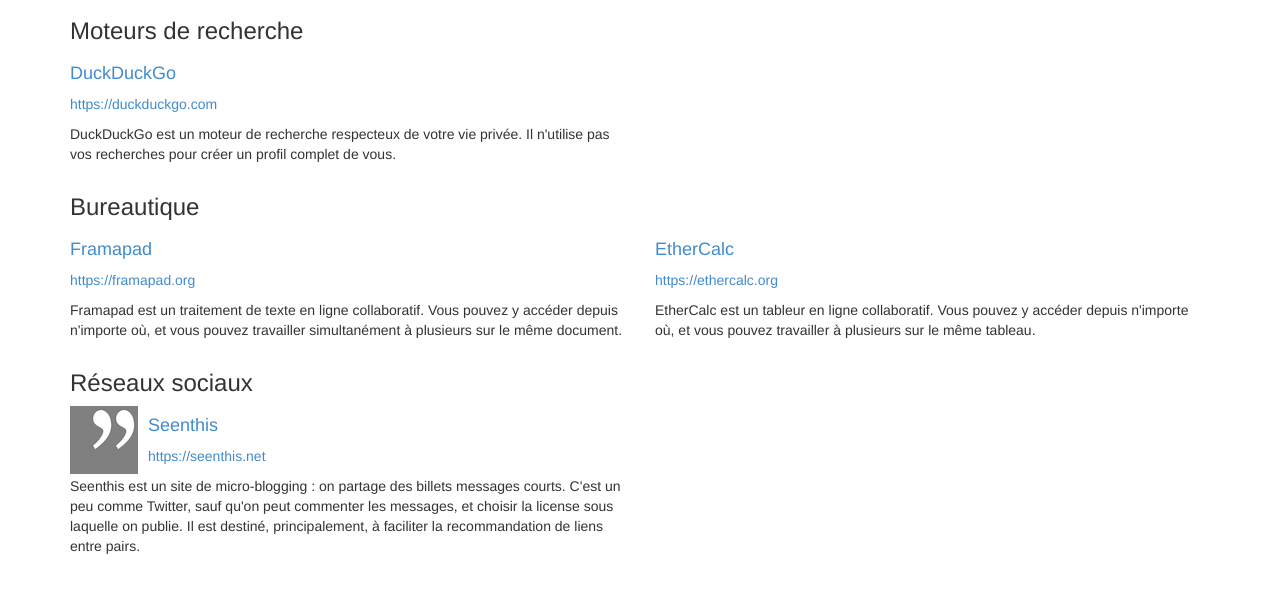
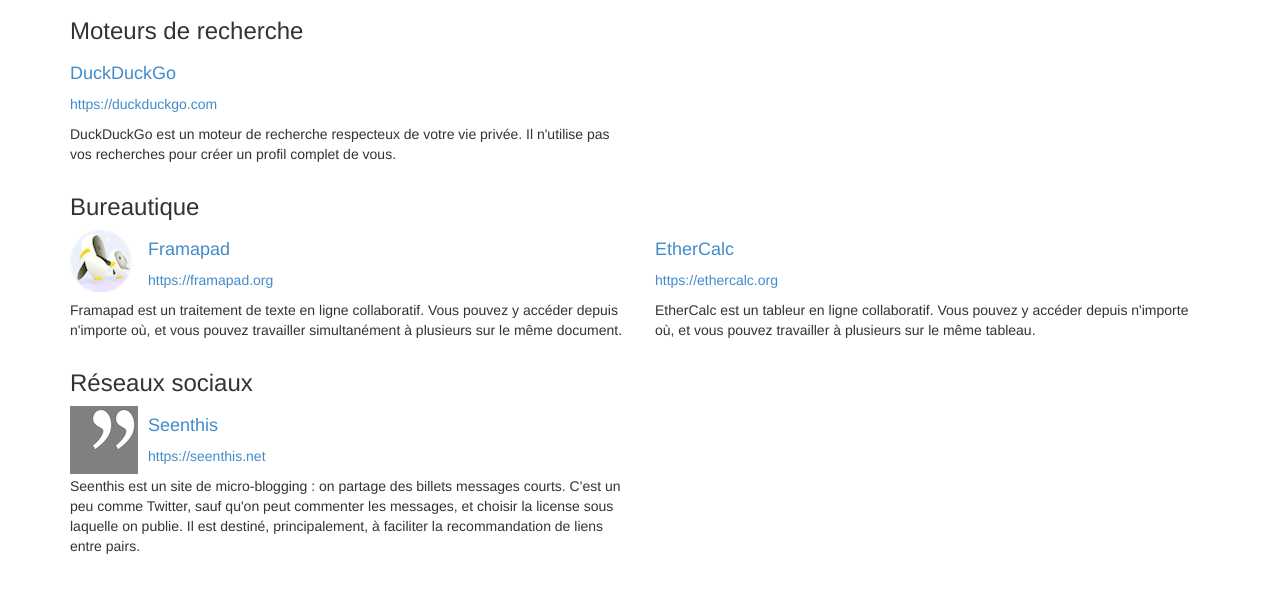
Before and after one commit to linux-sur-yvette/web-kiosk, a plain HTML site: page index.html in a window 1280 px wide. Shown: the part 102-692 px from the top of the page. Drawn offline with Linux system fonts and the light colour scheme.

Commit message:
Ajout de l'image de Framapad

```diff
--- a/index.html
+++ b/index.html
@@ -30,6 +30,8 @@
 		<h3>Bureautique</h3>
 		<div class="row">
 			<div class="col-md-6">
+				<img src="img/framapad.png" class="pull-left web-icon">
+
 				<h4><a href="https://framapad.org">Framapad</a></h4>
 				<p><a href="https://framapad.org">https://framapad.org</a></p>
 				<p>Framapad est un traitement de texte en ligne collaboratif. Vous pouvez y accéder depuis n'importe où, et vous pouvez travailler simultanément à plusieurs sur le même document.</p>
```
Also changed, not shown: img/framapad.png (added).
